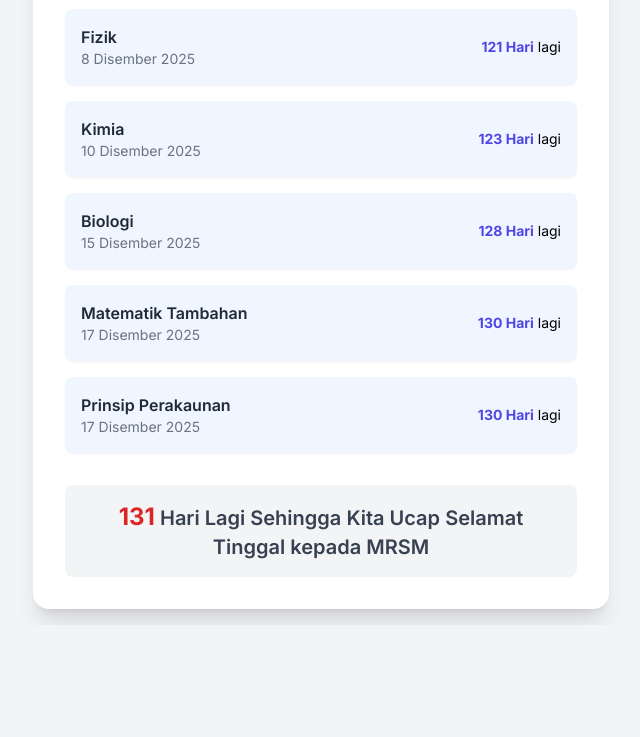
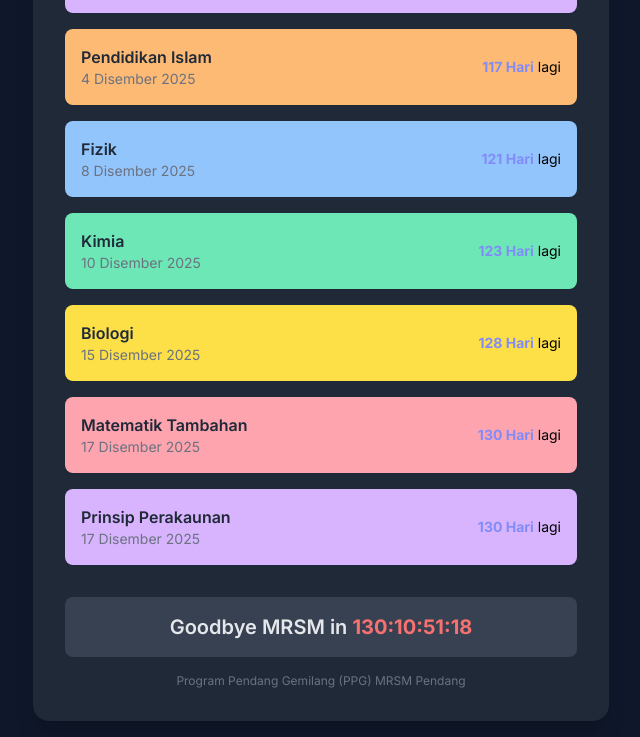
Before and after one commit to najmuddintraining-max/jadual-spm-2025, a plain HTML site: page index.html in a window 1280 px wide. Shown: the part 1347-2084 px from the top of the page, without its empty margins (319-959 px from the left). Before the commit the page ends 1972 px from the top, so only its background shows below. Drawn offline with nearby package versions, Linux system fonts and the light colour scheme.

Commit message:
Update index.html

```diff
--- a/index.html
+++ b/index.html
@@ -10,28 +10,33 @@
         @import url('https://fonts.googleapis.com/css2?family=Inter:wght@400;600;700&display=swap');
         body {
             font-family: 'Inter', sans-serif;
-            background-color: #f0f4f8;
+            /* Latar belakang gelap yang menyerlah */
+            background-color: #0F172A; /* bg-slate-900 */
         }
         .schedule-item {
             transition: all 0.2s ease;
         }
         .schedule-item:hover {
-            background-color: #e0f2fe;
             box-shadow: 0 4px 6px -1px rgb(0 0 0 / 0.1), 0 2px 4px -2px rgb(0 0 0 / 0.1);
             transform: translateY(-2px);
         }
     </style>
 </head>
-<body class="bg-gray-100 flex items-center justify-center min-h-screen p-4">
+<body class="bg-slate-900 flex items-center justify-center min-h-screen p-4">
 
     <!-- Container Utama Jadual -->
-    <div class="max-w-xl w-full bg-white rounded-2xl shadow-xl p-8">
-        <h1 class="text-3xl font-bold text-center text-gray-800 mb-2">Jadual Peperiksaan SPM 2025</h1>
+    <div class="max-w-xl w-full bg-gray-800 rounded-2xl shadow-xl p-8">
+        <!-- Logo MRSM di bahagian atas -->
+        <div class="flex justify-center mb-4">
+            <img src="Logo_MRSM.png" alt="Logo MRSM" class="w-24 h-24 object-contain">
+        </div>
+
+        <h1 class="text-3xl font-bold text-center text-gray-100 mb-2">Jadual Peperiksaan SPM 2025</h1>
 
         <!-- Kiraan detik utama yang besar -->
         <div class="text-center my-6">
-            <h2 class="text-3xl md:text-4xl font-extrabold text-indigo-700">Countdown to SPM</h2>
-            <div id="main-countdown" class="text-4xl md:text-5xl font-bold text-indigo-900 mt-2"></div>
+            <h2 class="text-3xl md:text-4xl font-extrabold text-indigo-400">Countdown to SPM</h2>
+            <div id="main-countdown" class="text-4xl md:text-5xl font-bold text-indigo-300 mt-2"></div>
         </div>
 
         <!-- Senarai Jadual Peperiksaan -->
@@ -40,15 +45,20 @@
         </div>
 
         <!-- Kiraan detik untuk last paper -->
-        <div class="text-center mt-8 p-4 bg-gray-100 rounded-lg">
-            <p id="goodbye-countdown" class="text-xl font-semibold text-gray-700"></p>
+        <div class="text-center mt-8 p-4 bg-gray-700 rounded-lg">
+            <p id="goodbye-countdown" class="text-xl font-semibold text-gray-200"></p>
+        </div>
+
+        <!-- Kredit -->
+        <div class="text-center text-xs text-gray-500 mt-4">
+            <p>Program Pendang Gemilang (PPG) MRSM Pendang</p>
         </div>
     </div>
 
     <script>
         // Data peperiksaan yang diambil daripada input pengguna
         const examData = [
-            { subject: "Jadual SPM 2025 – Subjek Terpilih", date: "3 – 6 November", startDate: new Date('November 3, 2025 00:00:00'), endDate: new Date('November 6, 2025 23:59:59') },
+            { subject: "Ujian Bertutur Bahasa Melayu", date: "3 – 6 November", startDate: new Date('November 3, 2025 00:00:00'), endDate: new Date('November 6, 2025 23:59:59') },
             { subject: "Ujian Bertutur Bahasa Melayu", date: "10 – 13 November", startDate: new Date('November 10, 2025 00:00:00'), endDate: new Date('November 13, 2025 23:59:59') },
             { subject: "Ujian Bertutur Bahasa Inggeris", date: "17 November", startDate: new Date('November 17, 2025 00:00:00'), endDate: new Date('November 17, 2025 23:59:59') },
             { subject: "Ujian Amali Fizik", date: "18 November", startDate: new Date('November 18, 2025 00:00:00'), endDate: new Date('November 18, 2025 23:59:59') },
@@ -74,13 +84,16 @@
         const mainCountdownElement = document.getElementById('main-countdown');
         const goodbyeCountdownElement = document.getElementById('goodbye-countdown');
 
+        // Senarai warna untuk latar belakang item
+        const colors = ['bg-blue-300', 'bg-emerald-300', 'bg-yellow-300', 'bg-rose-300', 'bg-purple-300', 'bg-orange-300'];
+
         // Fungsi untuk mengemas kini kiraan detik utama
         function updateMainCountdown() {
             const now = new Date().getTime();
             const timeUntilSPM = firstExamDate - now;
 
             if (timeUntilSPM <= 0) {
-                mainCountdownElement.innerHTML = `<span class="text-green-600">SPM sedang berlangsung!</span>`;
+                mainCountdownElement.innerHTML = `<span class="text-green-400">SPM sedang berlangsung!</span>`;
             } else {
                 const days = Math.floor(timeUntilSPM / (1000 * 60 * 60 * 24));
                 const hours = Math.floor((timeUntilSPM % (1000 * 60 * 60 * 24)) / (1000 * 60 * 60));
@@ -107,12 +120,12 @@
                 const timeUntilEnd = exam.endDate.getTime() - now;
 
                 if (timeUntilStart <= 0 && timeUntilEnd > 0) {
-                    countdownElement.innerHTML = `<span class="font-bold text-green-600">Sedang Berlangsung</span>`;
+                    countdownElement.innerHTML = `<span class="font-bold text-green-400">Sedang Berlangsung</span>`;
                 } else if (timeUntilEnd <= 0) {
-                    countdownElement.innerHTML = `<span class="font-bold text-red-500">Selesai</span>`;
+                    countdownElement.innerHTML = `<span class="font-bold text-red-400">Selesai</span>`;
                 } else {
                     const days = Math.ceil(timeUntilStart / (1000 * 60 * 60 * 24));
-                    countdownElement.innerHTML = `<span class="font-bold text-indigo-600">${days} Hari</span> lagi`;
+                    countdownElement.innerHTML = `<span class="font-bold text-indigo-400">${days} Hari</span> lagi`;
                 }
             });
         }
@@ -121,22 +134,32 @@
         function updateGoodbyeCountdown() {
             const now = new Date().getTime();
             const timeUntilGoodbye = lastExamDate - now;
-            const daysLeft = Math.ceil(timeUntilGoodbye / (1000 * 60 * 60 * 24));
 
             if (timeUntilGoodbye <= 0) {
                 goodbyeCountdownElement.innerHTML = `Selamat tinggal SPM!`;
             } else {
-                goodbyeCountdownElement.innerHTML = `<span class="font-bold text-2xl text-red-600">${daysLeft}</span> Hari Lagi Sehingga Kita Ucap Selamat Tinggal kepada MRSM`;
+                const days = Math.floor(timeUntilGoodbye / (1000 * 60 * 60 * 24));
+                const hours = Math.floor((timeUntilGoodbye % (1000 * 60 * 60 * 24)) / (1000 * 60 * 60));
+                const minutes = Math.floor((timeUntilGoodbye % (1000 * 60 * 60)) / (1000 * 60));
+                const seconds = Math.floor((timeUntilGoodbye % (1000 * 60)) / 1000);
+
+                const formattedDays = String(days).padStart(2, '0');
+                const formattedHours = String(hours).padStart(2, '0');
+                const formattedMinutes = String(minutes).padStart(2, '0');
+                const formattedSeconds = String(seconds).padStart(2, '0');
+
+                goodbyeCountdownElement.innerHTML = `Goodbye MRSM in <span class="font-bold text-red-400">${formattedDays}:${formattedHours}:${formattedMinutes}:${formattedSeconds}</span>`;
             }
         }
-
 
         // Fungsi untuk menjana jadual peperiksaan secara dinamik
         function generateSchedule() {
             const scheduleList = document.getElementById('scheduleList');
             examData.forEach((exam, index) => {
                 const item = document.createElement('div');
-                item.classList.add('schedule-item', 'flex', 'justify-between', 'items-center', 'p-4', 'bg-blue-50', 'rounded-lg', 'shadow-sm', 'cursor-pointer');
+                // Guna modulo operator untuk mengitar warna dalam senarai colors
+                const colorClass = colors[index % colors.length];
+                item.classList.add('schedule-item', 'flex', 'justify-between', 'items-center', 'p-4', colorClass, 'rounded-lg', 'shadow-sm', 'cursor-pointer');
 
                 // Div untuk subjek dan tarikh
                 const examDetails = document.createElement('div');
```
